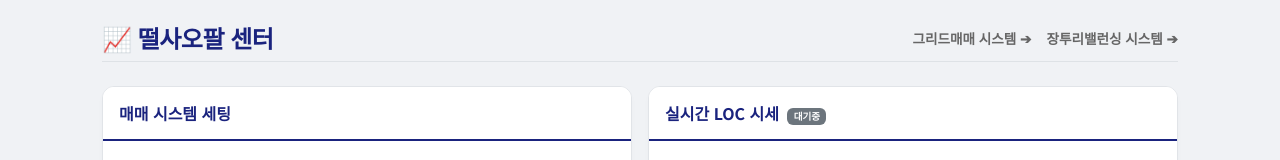
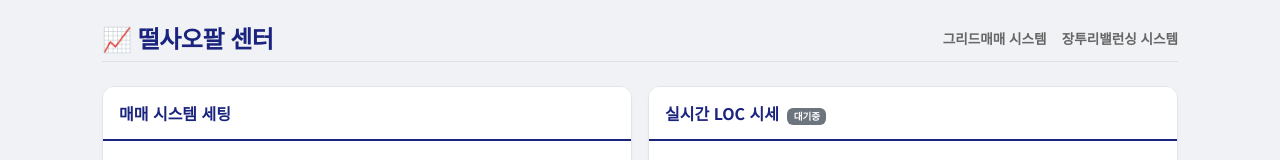
Before and after one commit to trillionly/great, a website: page trade.html in a window 1280 px wide. Shown: the top 160 px of the page. Drawn offline with nearby package versions, Linux system fonts and the light colour scheme; no server answers.

Commit message:
Update trade.html

```diff
--- a/trade.html
+++ b/trade.html
@@ -51,8 +51,8 @@
         <div class="d-flex justify-content-between align-items-center mb-4 border-bottom pb-2">
             <h4 class="fw-bold m-0" style="color: #1a237e; letter-spacing: -0.5px;">📈 떨사오팔 센터</h4>
             <div class="nav-links">
-                <a href="https://trillionly.github.io/great/?t=1">그리드매매 시스템 ➔</a>
-                <a href="https://trillionly.github.io/great/trillion.html">장투리밸런싱 시스템 ➔</a>
+                <a href="https://trillionly.github.io/great/?t=1">그리드매매 시스템 </a>
+                <a href="https://trillionly.github.io/great/trillion.html">장투리밸런싱 시스템 </a>
             </div>
         </div>
 
```
